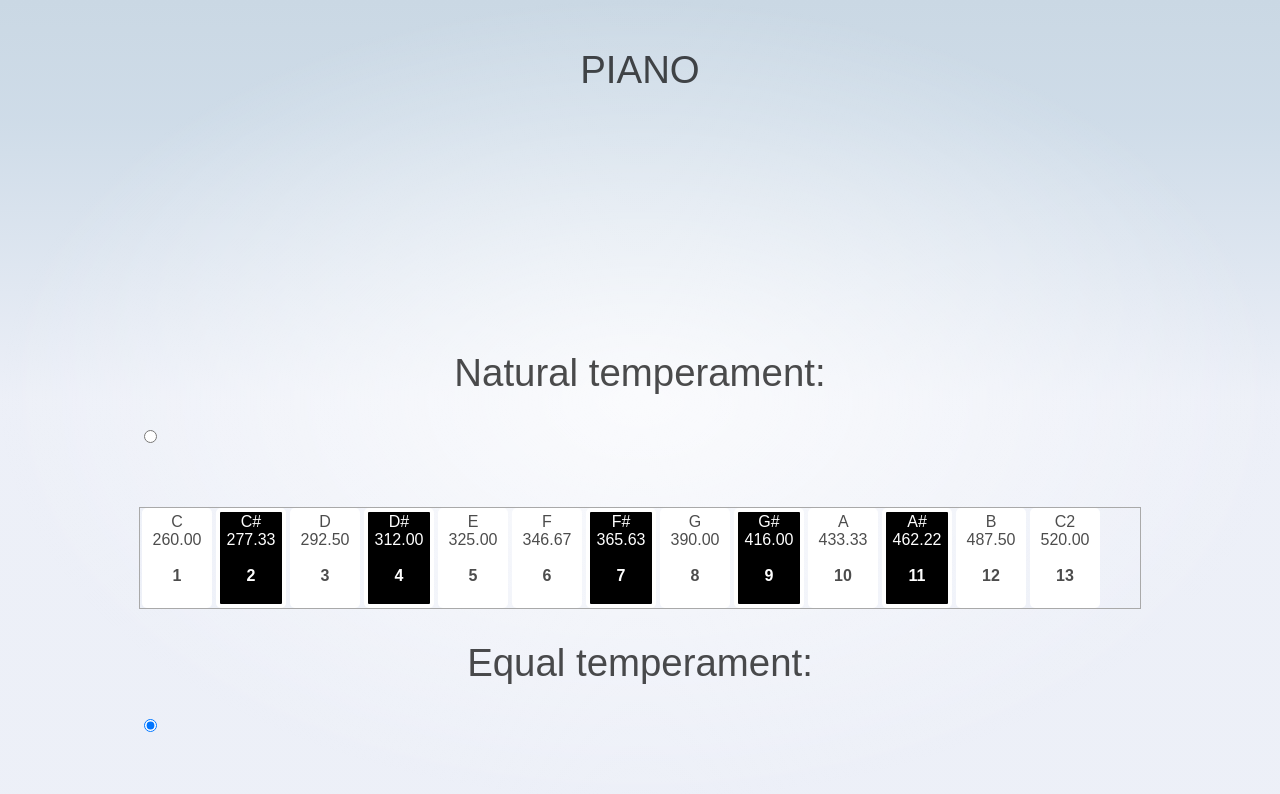
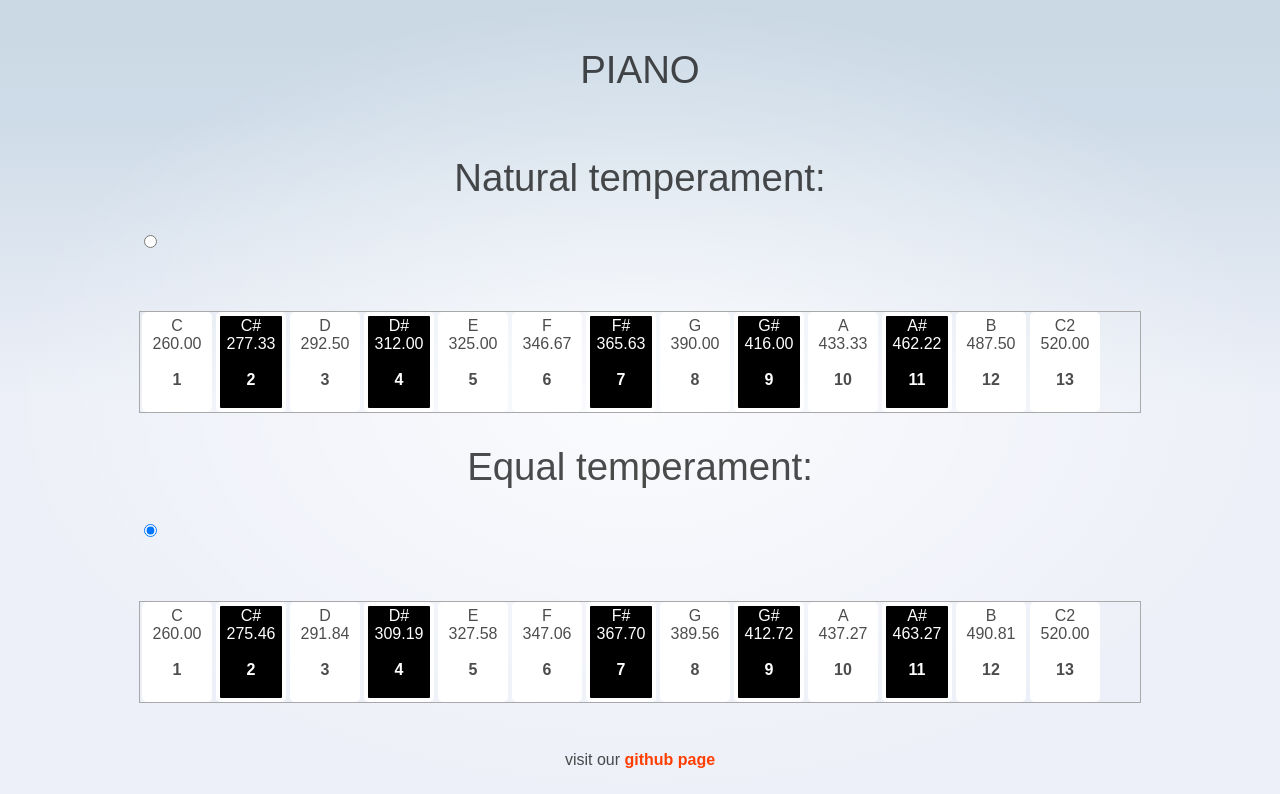
Before and after one commit to asolntsev/piano, a SvelteKit app: page / in a window 1280 px wide. Shown: the top 794 px of the page. Built offline with nearby package versions, Linux system fonts and the light colour scheme.

Commit message:
remove too big header

```diff
--- a/src/routes/+page.svelte
+++ b/src/routes/+page.svelte
@@ -76,11 +76,4 @@
 		width: 100%;
 	}
 
-	.welcome {
-		display: block;
-		position: relative;
-		width: 100%;
-		height: 0;
-		padding: 0 0 calc(100% * 495 / 2048) 0;
-	}
 </style>
```
